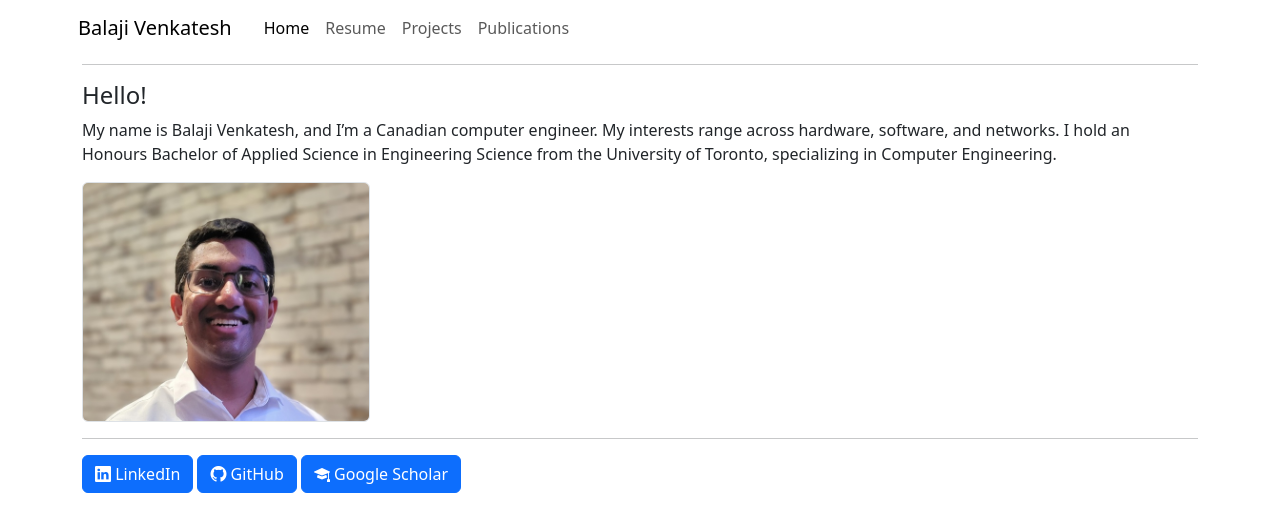
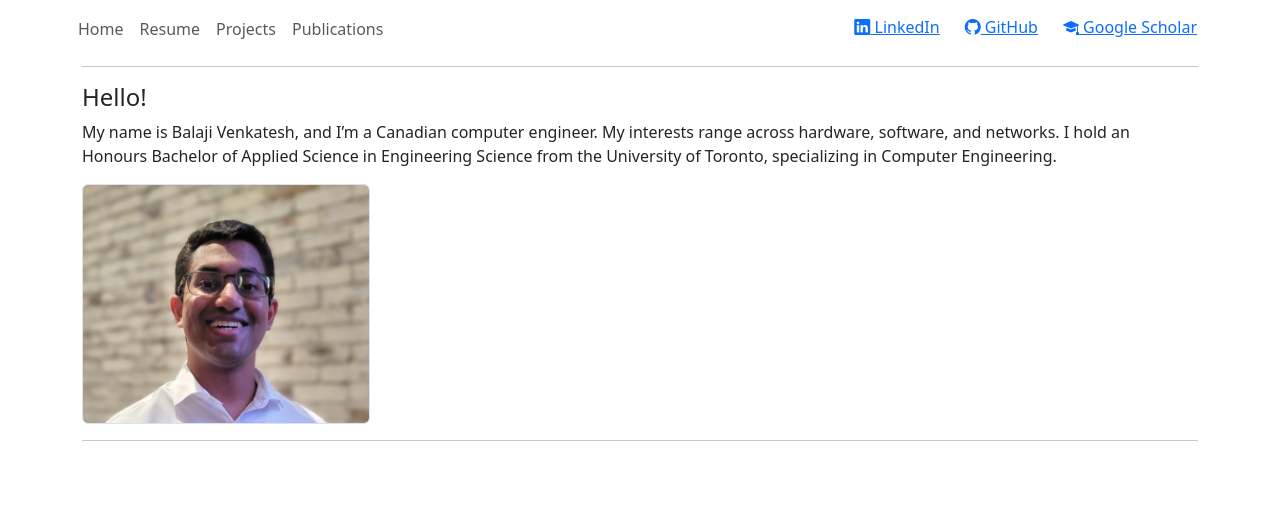
Before and after one commit to balaji-venkatesh/balaji-venkatesh.github.io, a Jekyll site: the page built from README.md, in a window 1280 px wide. Shown: the top 532 px of the page. Built offline with Jekyll 4.4.1, drawn with Linux system fonts in a browser that asks for light colours.

Commit message:
Adjust layout to remove link to style.css and remove footer

```diff
--- a/_layouts/default.html
+++ b/_layouts/default.html
@@ -14,34 +14,27 @@
 
 <body>
     <script src="/assets/colourMode.js"></script>
-    {% assign navigation = site.pages | sort: "order" %}
-    <nav class="navbar navbar-expand container flex-column flex-md-row pb-0">
-        <a href="/" class="ms-2 navbar-brand">Balaji Venkatesh</a>
-        <div class="px-2 collapse navbar-collapse">
-            <ul class="navbar-nav ">
-                {% for nav in navigation %}
-                <li class="nav-item">
-                    <a class="nav-link {% if nav.url == page.url %} active {% endif %}" href="{{nav.url}}">
-                        {{nav.title}}
-                    </a>
-                </li>
-                {% endfor %}
-            </ul>
-        </div>
+    <nav class="navbar navbar-expand container pb-0">
+        <ul class="navbar-nav me-auto">
+             <li class="nav-item"><a class="nav-link" href="/">Home</a></li>
+	     <li class="nav-item"><a class="nav-link" href="/resume">Resume</a></li>
+	     <li class="nav-item"><a class="nav-link" href="/projects">Projects</a></li>
+	     <li class="nav-item"><a class="nav-link" href="/publications">Publications</a></li>
+        </ul>
+	<div class="btn-group">
+        <a href="https://www.linkedin.com/in/balajivca/" class="btn btn-link">
+            <i class="bi bi-linkedin"></i> LinkedIn </a>
+        <a href="https://github.com/balaji-venkatesh/" class="btn btn-link">
+            <i class="bi bi-github"></i> GitHub </a>
+        <a href="https://scholar.google.com/citations?user=5_CuemEAAAAJ" class="mb-1 btn btn-link">
+            <i class="bi bi-mortarboard-fill"></i> Google Scholar </a>
+	</div>
     </nav>
     <div class="container">
         <hr>
         {{ content }}
         <hr>
     </div>
-    <footer class="container mb-3">
-        <a href="https://www.linkedin.com/in/balajivca/" class="mb-1 btn btn-primary">
-            <i class="bi bi-linkedin"></i> LinkedIn </a>
-        <a href="https://github.com/balaji-venkatesh/" class="mb-1 btn btn-primary">
-            <i class="bi bi-github"></i> GitHub </a>
-        <a href="https://scholar.google.com/citations?user=5_CuemEAAAAJ" class="mb-1 btn btn-primary">
-            <i class="bi bi-mortarboard-fill"></i> Google Scholar </a>
-    </footer>
     <script src="https://cdn.jsdelivr.net/npm/bootstrap@5.3.3/dist/js/bootstrap.bundle.min.js"
         integrity="sha384-YvpcrYf0tY3lHB60NNkmXc5s9fDVZLESaAA55NDzOxhy9GkcIdslK1eN7N6jIeHz"
         crossorigin="anonymous"></script>
```
Also changed, not shown: 1 other file.
